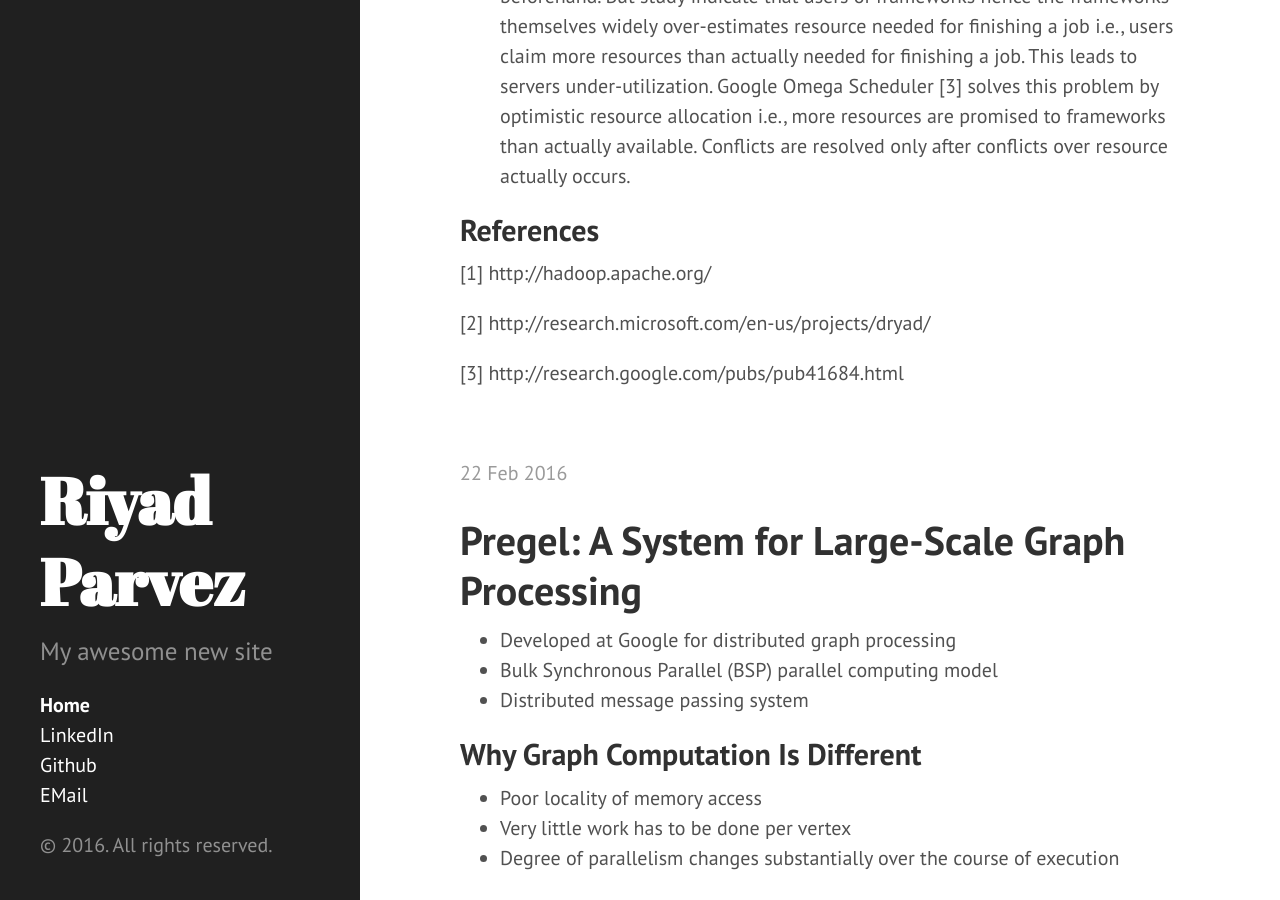
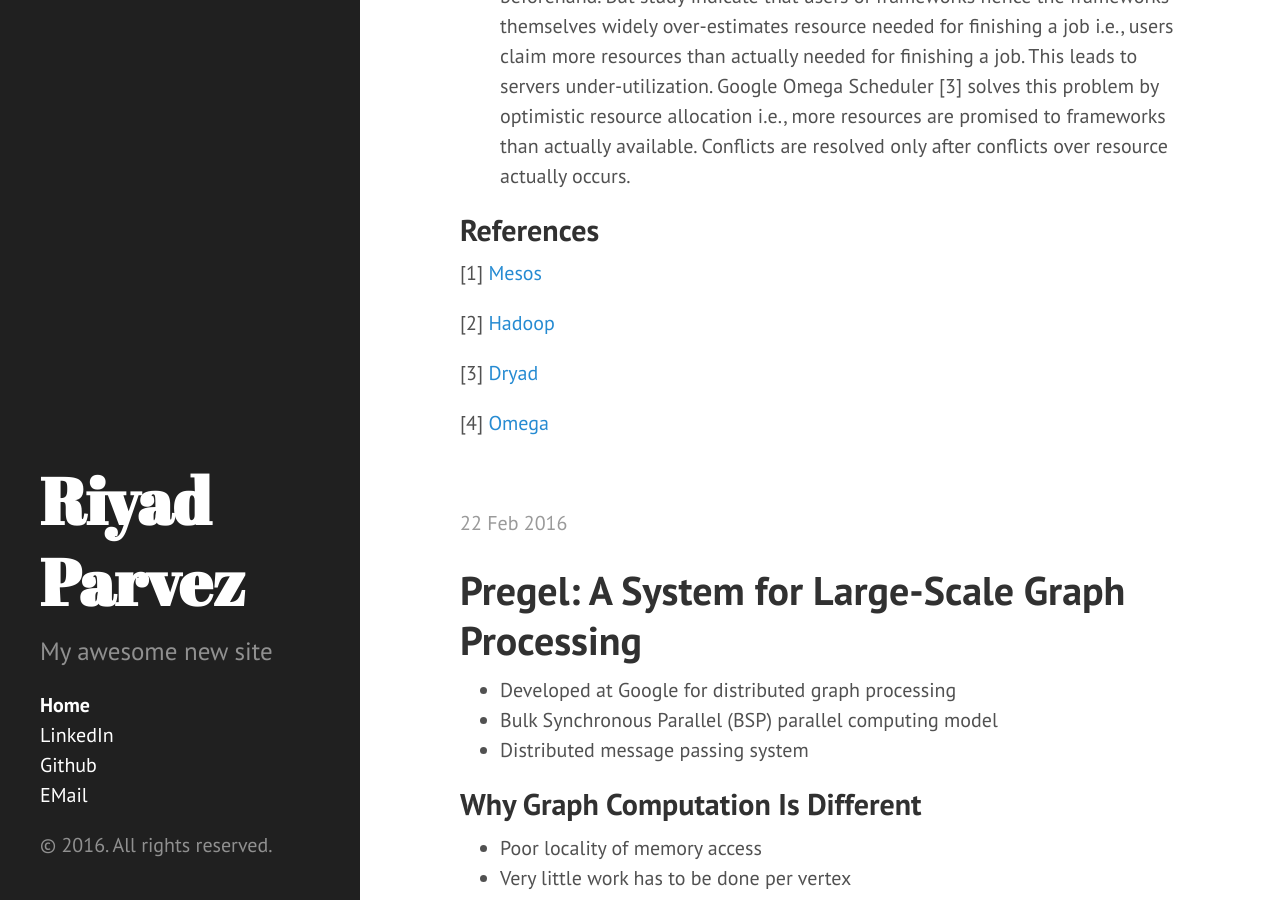
Before and after one commit to riyadparvez/riyadparvez.github.io, a Jekyll site: the page built from index.html, in a window 1280 px wide and 900 px high, scrolled down 2491 px. Built offline with Jekyll 4.4.1, drawn with Linux system fonts in a browser that asks for light colours; the list of posts is cut into pages by our own code.

Commit message:
Added markdown URL

```diff
--- a/_posts/2016-02-22-mesos-a-platform-for-fine-grained-resource-sharing-in-the-data-center.markdown
+++ b/_posts/2016-02-22-mesos-a-platform-for-fine-grained-resource-sharing-in-the-data-center.markdown
@@ -44,8 +44,10 @@ Discussion
 
 References
 --------------
-[1] http://hadoop.apache.org/
+[1] [Mesos](http://mesos.apache.org/)
 
-[2] http://research.microsoft.com/en-us/projects/dryad/
+[2] [Hadoop](http://hadoop.apache.org/)
 
-[3] http://research.google.com/pubs/pub41684.html
+[3] [Dryad](http://research.microsoft.com/en-us/projects/dryad/)
+
+[4] [Omega](http://research.google.com/pubs/pub41684.html)
```
